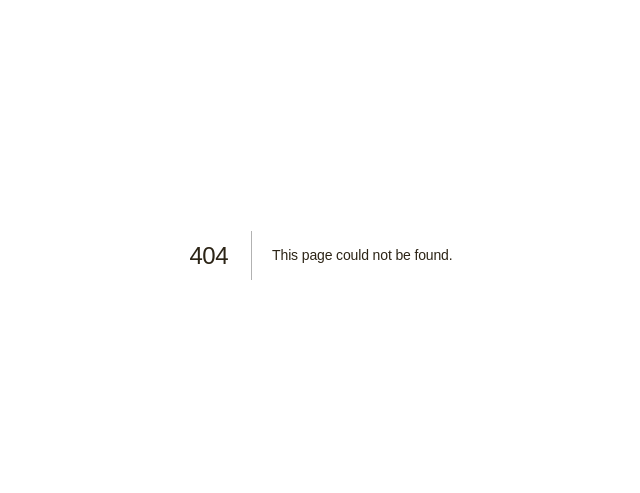
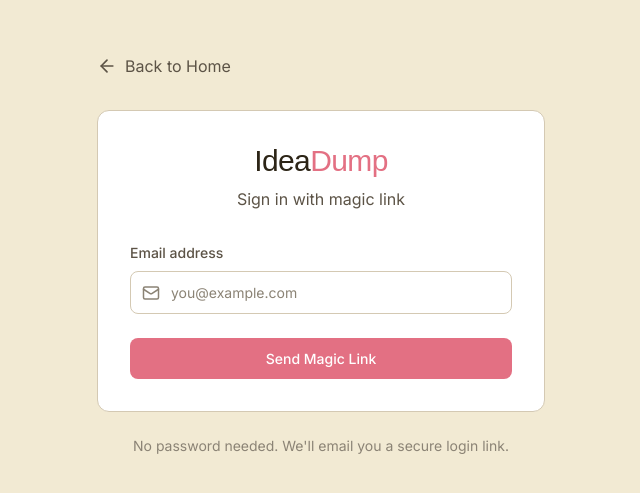
Before and after one commit to Kirbyyy81/idea-dump, a Next.js app: page /login in a window 1280 px wide. Before the commit this address had no page. Shown: the part 145-638 px from the top of the page, without its empty margins (319-959 px from the left). Built offline with nearby package versions, Linux system fonts and the light colour scheme; a web font is replaced by a local one.

Commit message:
feat(auth): add middleware and login page with magic link support

```diff
--- /dev/null
+++ b/app/auth/callback/route.ts
@@ -0,0 +1,29 @@
+import { createClient } from '@/lib/supabase/server';
+import { NextResponse } from 'next/server';
+
+export async function GET(request: Request) {
+    const { searchParams, origin } = new URL(request.url);
+    const code = searchParams.get('code');
+    const next = searchParams.get('next') ?? '/dashboard';
+
+    if (code) {
+        const supabase = await createClient();
+        const { error } = await supabase.auth.exchangeCodeForSession(code);
+
+        if (!error) {
+            const forwardedHost = request.headers.get('x-forwarded-host');
+            const isLocalEnv = process.env.NODE_ENV === 'development';
+
+            if (isLocalEnv) {
+                return NextResponse.redirect(`${origin}${next}`);
+            } else if (forwardedHost) {
+                return NextResponse.redirect(`https://${forwardedHost}${next}`);
+            } else {
+                return NextResponse.redirect(`${origin}${next}`);
+            }
+        }
+    }
+
+    // Return the user to an error page with instructions
+    return NextResponse.redirect(`${origin}/login?error=Could not authenticate user`);
+}
--- /dev/null
+++ b/app/login/page.tsx
@@ -0,0 +1,145 @@
+'use client';
+
+import { useState } from 'react';
+import Link from 'next/link';
+import { createClient } from '@/lib/supabase/client';
+import { Mail, ArrowLeft, Loader2, CheckCircle } from 'lucide-react';
+
+export default function LoginPage() {
+    const [email, setEmail] = useState('');
+    const [isLoading, setIsLoading] = useState(false);
+    const [isSent, setIsSent] = useState(false);
+    const [error, setError] = useState<string | null>(null);
+
+    const handleSubmit = async (e: React.FormEvent) => {
+        e.preventDefault();
+        setIsLoading(true);
+        setError(null);
+
+        try {
+            const supabase = createClient();
+            const { error } = await supabase.auth.signInWithOtp({
+                email,
+                options: {
+                    emailRedirectTo: `${window.location.origin}/auth/callback`,
+                },
+            });
+
+            if (error) {
+                setError(error.message);
+            } else {
+                setIsSent(true);
+            }
+        } catch {
+            setError('An unexpected error occurred');
+        } finally {
+            setIsLoading(false);
+        }
+    };
+
+    return (
+        <div className="min-h-screen flex flex-col items-center justify-center px-6">
+            <div className="w-full max-w-md">
+                {/* Back to Home */}
+                <Link
+                    href="/"
+                    className="flex items-center gap-2 mb-8 text-text-secondary hover:text-text-primary transition-colors"
+                >
+                    <ArrowLeft size={20} />
+                    Back to Home
+                </Link>
+
+                {/* Card */}
+                <div className="card p-8">
+                    {/* Header */}
+                    <div className="text-center mb-8">
+                        <h1 className="text-3xl mb-2">
+                            <span className="text-text-primary">Idea</span>
+                            <span className="text-accent-rose">Dump</span>
+                        </h1>
+                        <p className="text-text-secondary">
+                            {isSent ? 'Check your email!' : 'Sign in with magic link'}
+                        </p>
+                    </div>
+
+                    {isSent ? (
+                        /* Success State */
+                        <div className="text-center py-8">
+                            <div className="mb-4 flex justify-center">
+                                <CheckCircle size={48} className="text-status-complete" />
+                            </div>
+                            <p className="text-text-primary mb-2">Magic link sent!</p>
+                            <p className="text-sm text-text-secondary mb-6">
+                                We sent an email to <strong>{email}</strong>.
+                                <br />
+                                Click the link in the email to sign in.
+                            </p>
+                            <button
+                                onClick={() => {
+                                    setIsSent(false);
+                                    setEmail('');
+                                }}
+                                className="btn-secondary"
+                            >
+                                Try a different email
+                            </button>
+                        </div>
+                    ) : (
+                        /* Login Form */
+                        <form onSubmit={handleSubmit} className="space-y-6">
+                            <div>
+                                <label
+                                    htmlFor="email"
+                                    className="block text-sm font-medium text-text-secondary mb-2"
+                                >
+                                    Email address
+                                </label>
+                                <div className="relative">
+                                    <input
+                                        id="email"
+                                        type="email"
+                                        value={email}
+                                        onChange={(e) => setEmail(e.target.value)}
+                                        placeholder="you@example.com"
+                                        required
+                                        className="input w-full pl-10"
+                                    />
+                                    <Mail
+                                        size={18}
+                                        className="absolute left-3 top-1/2 -translate-y-1/2 text-text-muted"
+                                    />
+                                </div>
+                            </div>
+
+                            {error && (
+                                <div className="p-3 rounded-lg bg-red-500/10 border border-red-500/20">
+                                    <p className="text-sm text-red-400">{error}</p>
+                                </div>
+                            )}
+
+                            <button
+                                type="submit"
+                                disabled={isLoading || !email}
+                                className="btn-primary w-full flex items-center justify-center gap-2"
+                            >
+                                {isLoading ? (
+                                    <>
+                                        <Loader2 size={18} className="animate-spin" />
+                                        Sending...
+                                    </>
+                                ) : (
+                                    'Send Magic Link'
+                                )}
+                            </button>
+                        </form>
+                    )}
+                </div>
+
+                {/* Footer */}
+                <p className="text-center text-sm text-text-muted mt-6">
+                    No password needed. We&apos;ll email you a secure login link.
+                </p>
+            </div>
+        </div>
+    );
+}
--- a/components/StatusBadge.tsx
+++ b/components/StatusBadge.tsx
@@ -1,14 +1,6 @@
 import { Status, statusConfig } from '@/lib/types';
 import { cn } from '@/lib/utils';
-import { Lightbulb, FileText, Code, CheckCircle, Archive } from 'lucide-react';
-
-const iconMap = {
-    Lightbulb,
-    FileText,
-    Code,
-    CheckCircle,
-    Archive,
-};
+import { iconMap } from '@/lib/icons';
 
 interface StatusBadgeProps {
     status: Status;
@@ -17,31 +9,27 @@ interface StatusBadgeProps {
 
 export function StatusBadge({ status, size = 'sm' }: StatusBadgeProps) {
     const config = statusConfig[status];
-    const IconComponent = iconMap[config.icon as keyof typeof iconMap];
+    const IconComponent = iconMap[config.icon];
 
-    // Get background color based on status
-    const getBgColor = (status: Status) => {
+    // Get background color class based on status
+    const getBgClass = (status: Status) => {
         switch (status) {
-            case 'idea': return 'var(--info-bg)';
-            case 'prd': return '#FEF2F4';
-            case 'in_development': return 'var(--warning-bg)';
-            case 'completed': return 'var(--success-bg)';
-            case 'archived': return 'var(--bg-subtle)';
-            default: return 'var(--bg-subtle)';
+            case 'idea': return 'bg-info-bg border-status-idea text-status-idea';
+            case 'prd': return 'bg-[#FEF2F4] border-status-prd text-status-prd'; // Keeping custom hex for now if not in vars, or map to error-bg? check globals.
+            case 'in_development': return 'bg-warning-bg border-status-dev text-status-dev';
+            case 'completed': return 'bg-success-bg border-status-complete text-status-complete';
+            case 'archived': return 'bg-bg-subtle border-status-archived text-status-archived';
+            default: return 'bg-bg-subtle border-status-archived text-status-archived';
         }
     };
 
     return (
         <span
             className={cn(
-                'inline-flex items-center gap-1.5 rounded-full font-medium',
-                size === 'sm' ? 'px-2 py-0.5 text-xs' : 'px-3 py-1 text-sm'
+                'inline-flex items-center gap-1.5 rounded-full font-medium border',
+                size === 'sm' ? 'px-2 py-0.5 text-xs' : 'px-3 py-1 text-sm',
+                getBgClass(status)
             )}
-            style={{
-                backgroundColor: getBgColor(status),
-                color: config.color,
-                border: `1px solid ${config.color}`,
-            }}
         >
             {IconComponent && <IconComponent size={size === 'sm' ? 12 : 14} />}
             <span>{config.label}</span>
```
Also changed, not shown: middleware.ts (added, +68 -0 lines).
